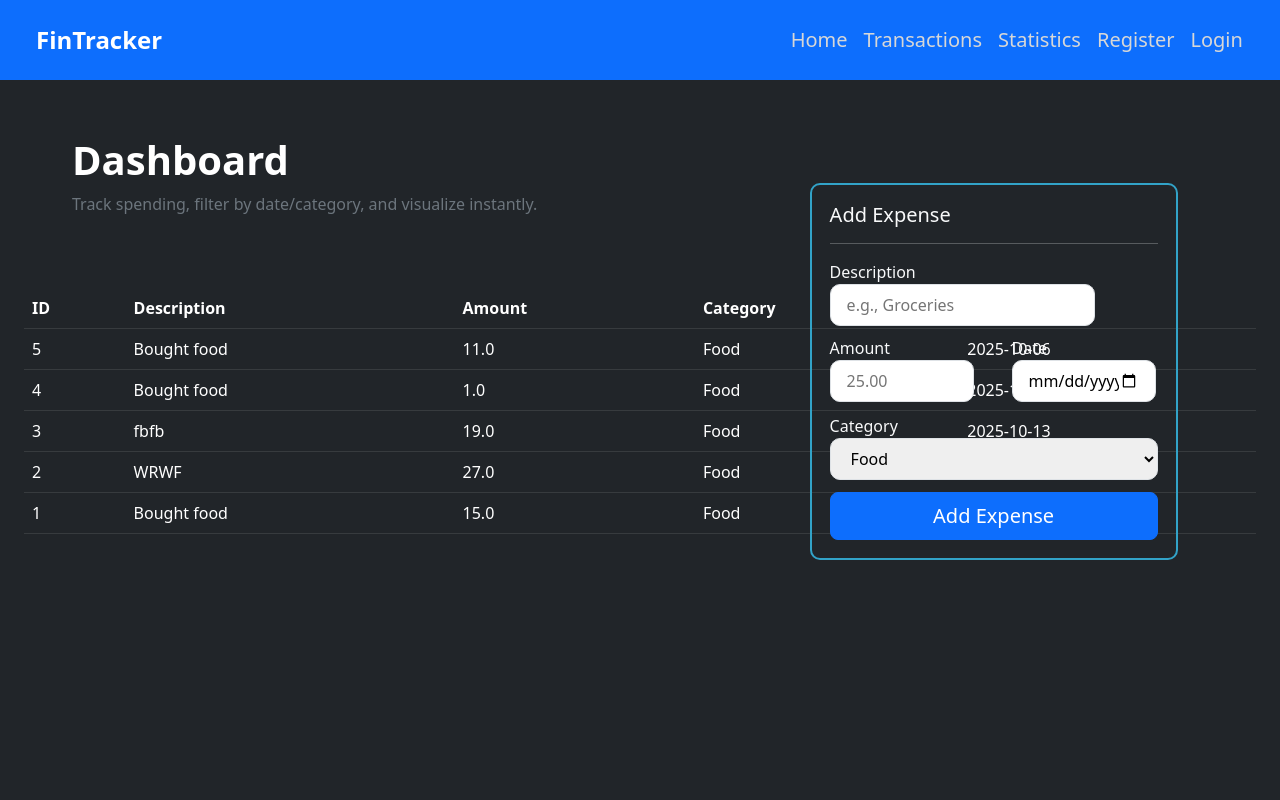
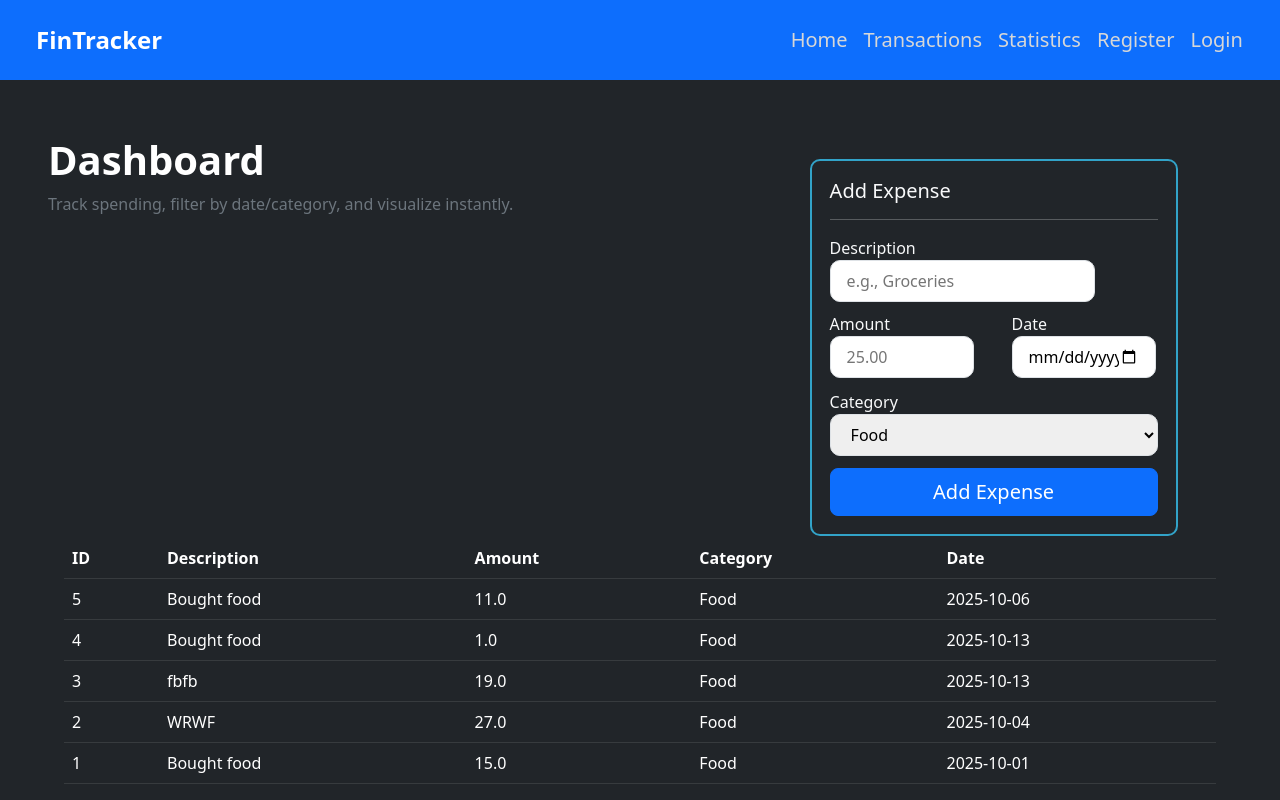
Before and after one commit to Thinal-Fernando/FinTracker, a Flask app: page / in a window 1280 px wide. Run offline with Flask 3, Linux system fonts and the light colour scheme; data comes from the database, SQL or seed files in the repository; both versions use the stored data as it was after the commit; some libraries are stand-ins or nearby versions.

Commit message:
- increased step and min of amount input - styled home-table - added home path to the logo text - make legend fixed so it doesnt move when a flash mesg s shown

```diff
--- a/static/home.css
+++ b/static/home.css
@@ -1,5 +1,6 @@
 body {
   background-color: rgb(21, 21, 24);
+  overflow: hidden;
 }
 
 .navbar {
@@ -18,6 +19,13 @@ a {
   color: rgb(215, 215, 215);
 }
 
+.legend {
+  position: fixed;
+  top: 5rem;
+  left: 0;
+  z-index: 1000;
+}
+
 input {
   border-radius: 10px;
 }
@@ -28,7 +36,7 @@ input {
   padding: 18px;
   border-radius: 10px;
   position: absolute;
-  bottom: 30%;
+  bottom: 33%;
   right: 8%;
 }
 
@@ -55,3 +63,11 @@ input {
   margin-bottom: 12px;
   border-radius: 10px;
 }
+
+.home-table {
+  position: absolute;
+  bottom: 0;
+  left: 50%;
+  transform: translateX(-50%);
+  max-width: 90%;
+}
--- a/templates/base.html
+++ b/templates/base.html
@@ -16,7 +16,7 @@
   <body>
     <nav class="navbar navbar-expand-lg bg-primary" data-bs-theme="dark">
       <div class="container-fluid">
-        <a class="navbar-brand ms-4 fs-4" href="#">FinTracker</a>
+        <a class="navbar-brand ms-4 fs-4" href="/">FinTracker</a>
 
         <div class="d-flex" id="navbarColor01">
           <a class="nav-link fs-5 me-3" href="/">Home</a>
--- a/templates/home.html
+++ b/templates/home.html
@@ -1,7 +1,7 @@
 {% extends "base.html" %} {% block content %}
 
 <body class="min-vh-100 bg-dark text-light">
-  <main class="container-fluid px-4 py-5">
+  <main class="container-fluid px-4 py-5 legend">
     <h1 class="fw-semibold text-white mb-2 mt-2 ms-4">Dashboard</h1>
     <p class="text-secondary mb-4 ms-4">
       Track spending, filter by date/category, and visualize instantly.
@@ -27,8 +27,8 @@
             <input
               type="number"
               name="amount"
-              step="0.01"
-              min="0.01"
+              step="1"
+              min="1"
               placeholder="25.00"
               class="w-full amount-input rounded-xl bg-slate-800 border border-slate-700 px-3 py-2 text-slate-100"
             />
@@ -68,7 +68,7 @@
   </div>
 
 
-  <table class="table table-hover table-dark">
+  <table class="home-table table table-hover table-dark">
         <thead>
           <tr>
             <th>ID</th>
```
Also changed, not shown: instance/expenses.db.
